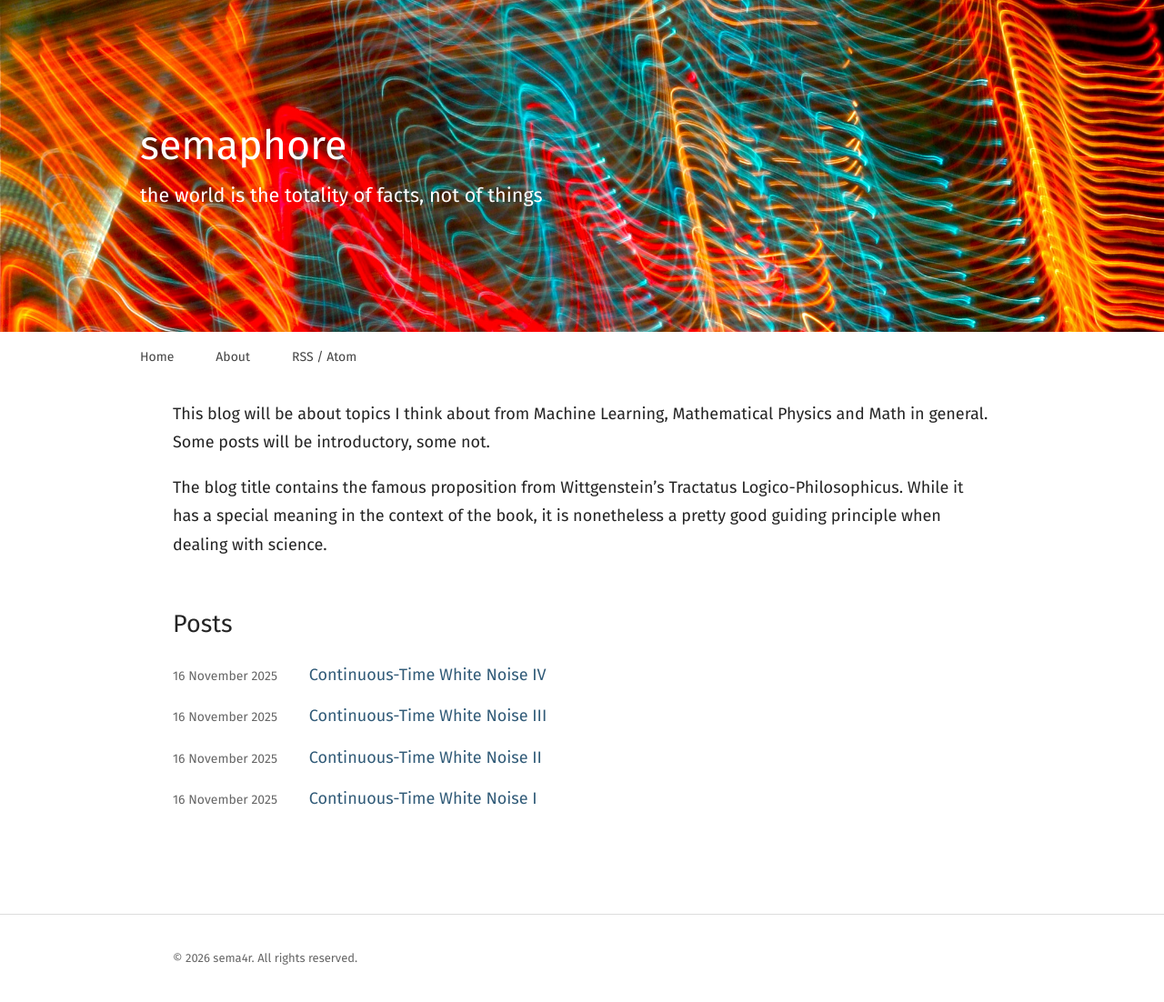
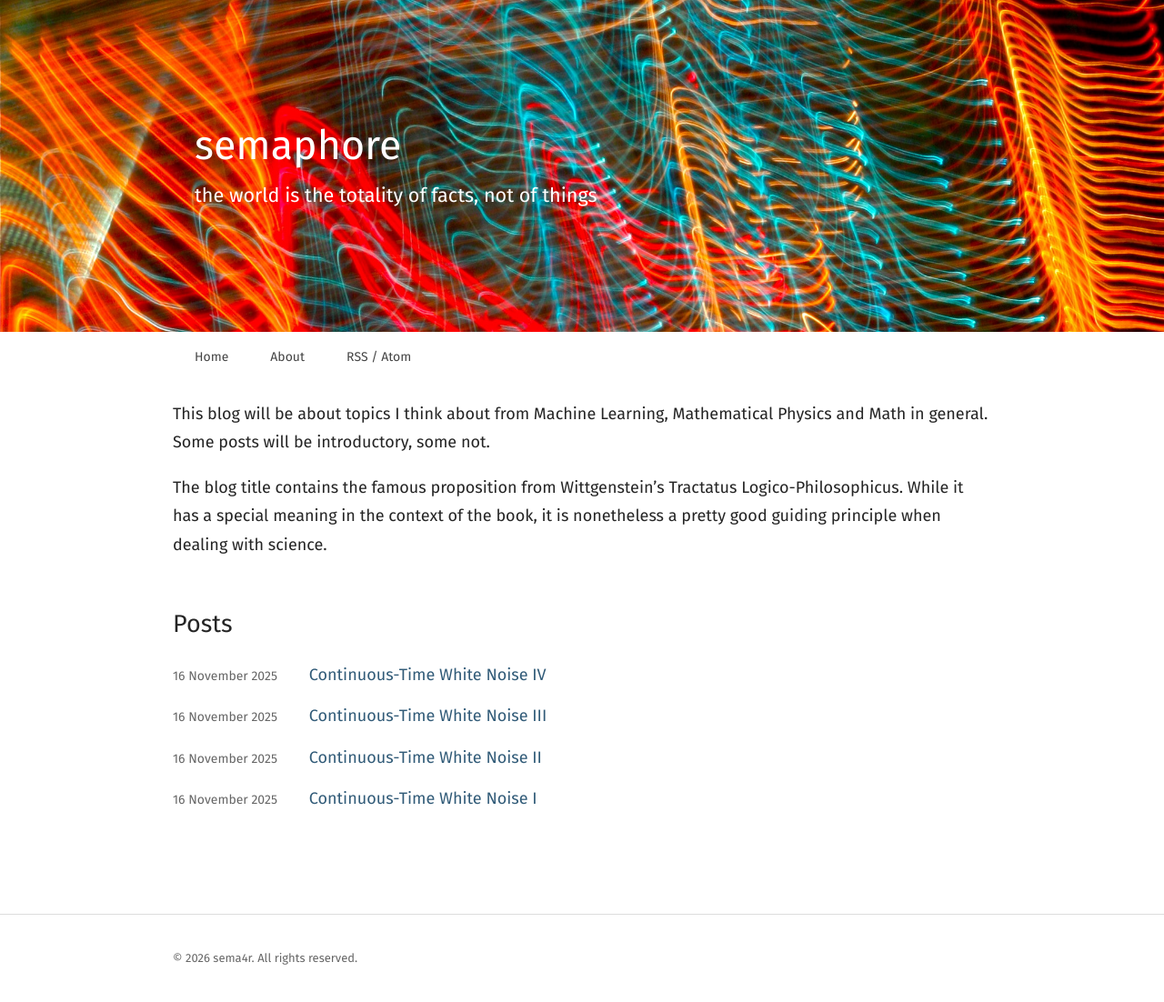
Before and after one commit to sema4r/sema4r.github.io, a Jekyll site: the page built from index.md, in a window 1280 px wide. Shown: the whole page at 91% size. Built offline with Jekyll 4.4.1, drawn with Linux system fonts in a browser that asks for light colours.

Commit message:
Update style.css

```diff
--- a/assets/css/style.css
+++ b/assets/css/style.css
@@ -38,7 +38,7 @@ body {
 }
 
 .header-inner {
-  width: 100%;
+  width: min(var(--content-width), calc(100% - 40px));
   max-width: 1020px;
   margin: 0 auto;
   padding: 2rem 24px;
@@ -74,7 +74,7 @@ site-title:hover {
 
 /* Navigation */
 .site-nav {
-  max-width: 1020px;
+  max-width: min(var(--content-width), calc(100% - 40px));
   margin: 0 auto;
   padding: 1rem 24px;
 }
```
